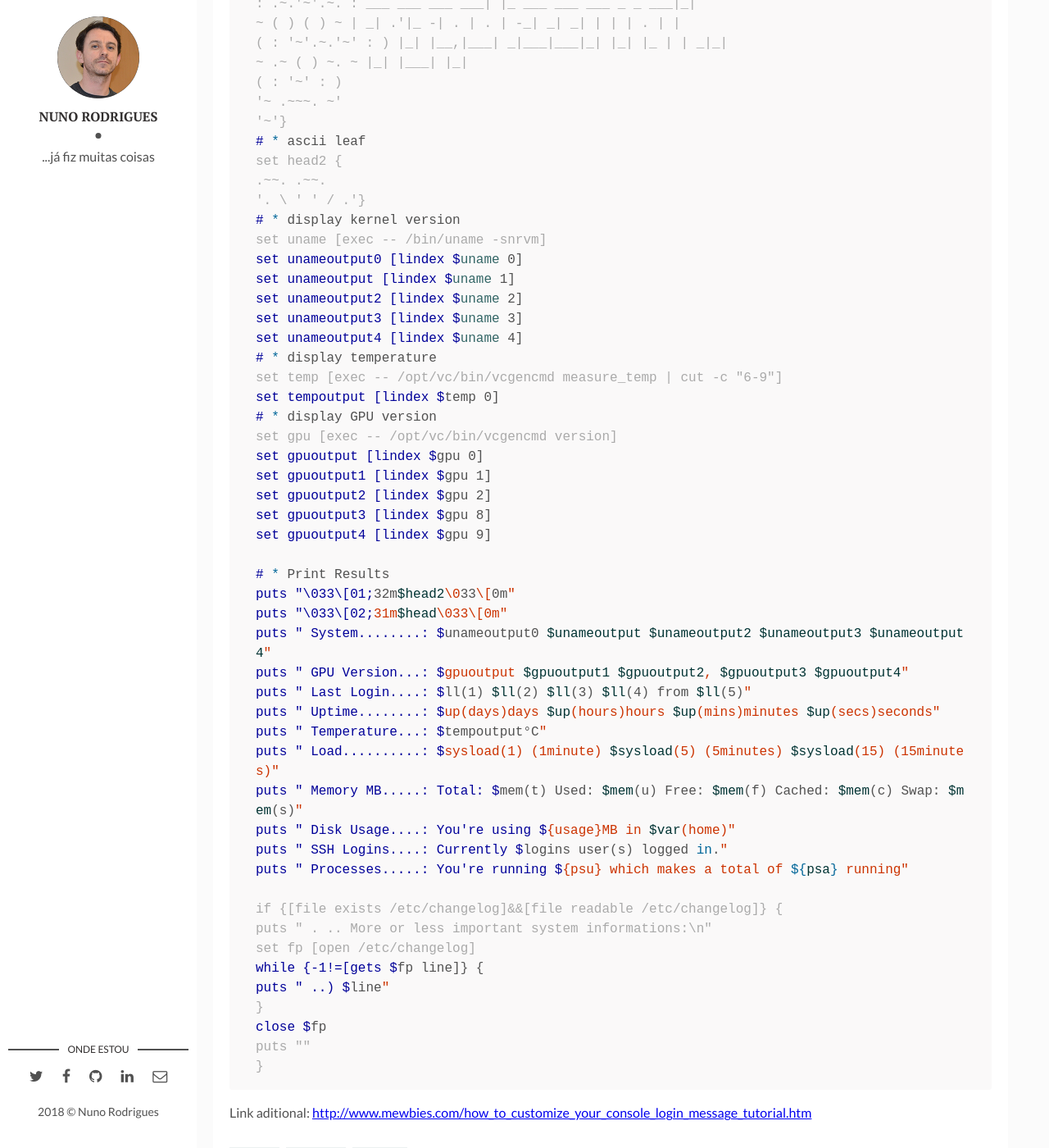
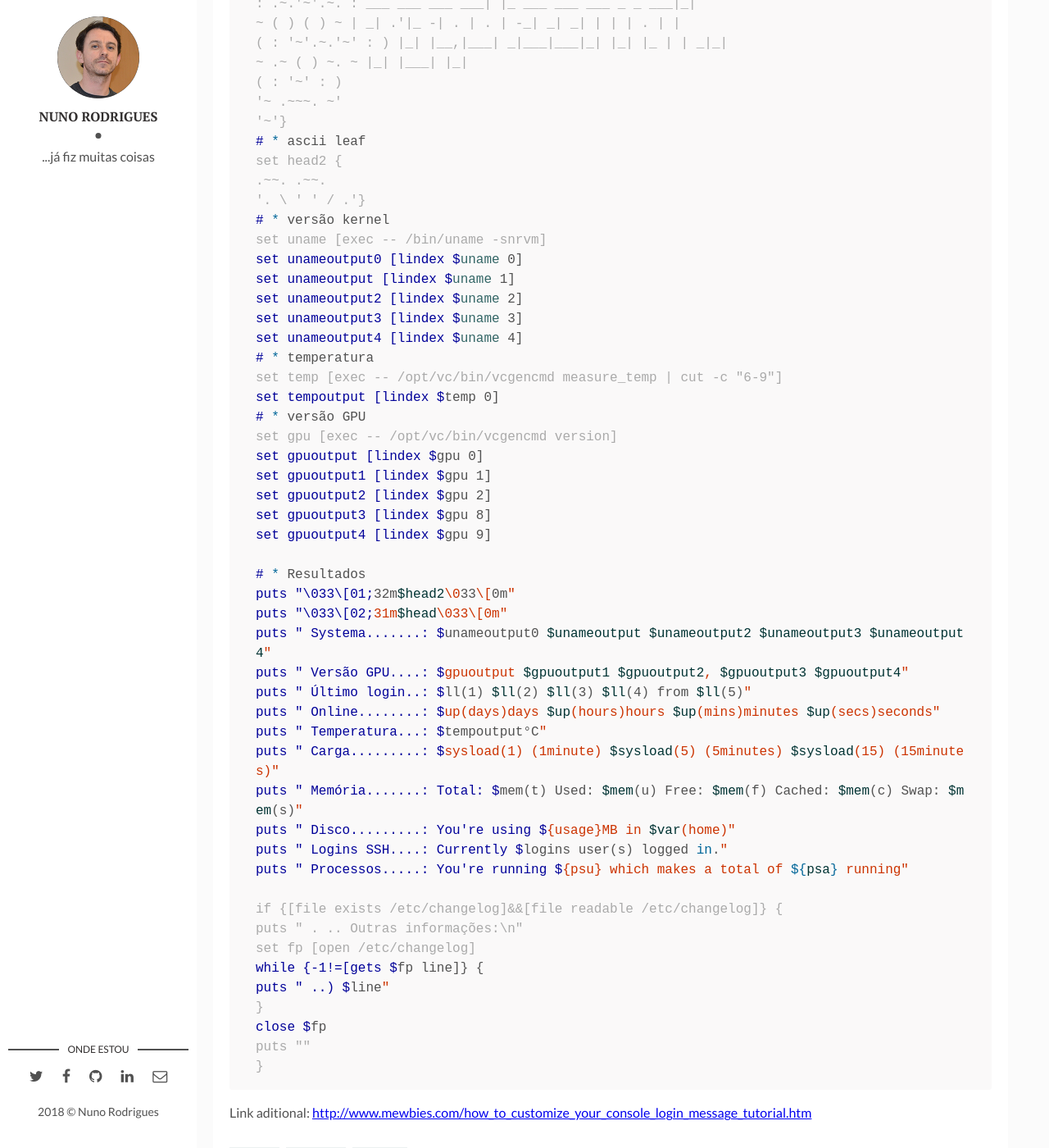
Before and after one commit to nunogand/teste_web, a Jekyll site: the page built from _posts/2018-06-18-MOTD.md, in a window 1280 px wide and 1400 px high, scrolled down 2095 px. Shown: the whole window at 82% size. Built offline with Jekyll 4.4.1, drawn with Linux system fonts in a browser that asks for light colours; some of the changed text lies outside the part shown.

Commit message:
Update 2018-06-18-MOTD.md

```diff
--- a/_posts/2018-06-18-MOTD.md
+++ b/_posts/2018-06-18-MOTD.md
@@ -1,7 +1,7 @@
 ---
 layout: post
-title: "Editar a MOTD (Message of the Day) no Raspberry Pi."
-description: "Editar a MOTD (Message of the Day) que surge aquando do login"
+title: Editar a MOTD (Message of the Day) no Raspberry Pi.
+description: Editar a MOTD (Message of the Day) que surge aquando do login
 categories: [Raspberry]
 tags: [Raspberry, MOTD]
 comments: false
@@ -21,18 +21,18 @@ sudo nano /etc/motd.tcl           # mudar  PrintLastLog para "no"
 #!/usr/bin/env tclsh
 # MOTD script
 
-# * Variables
+# * Variaveis
 set var(user) $env(USER)
 set var(path) $env(PWD)
 set var(home) $env(HOME)
 
-# * Check if we're somewhere in /home
+# * Verificar se estamos em /home
 #if {![string match -nocase "/home*" $var(path)]} {
 if {![string match -nocase "/home*" $var(path)] && ![string match -nocase "/usr/home*" $var(path)] } {
 return 0
 }
 
-# * Calculate last login
+# * Calcular último login
 set lastlog [exec -- lastlog -u $var(user)]
 set ll(1) [lindex $lastlog 7]
 set ll(2) [lindex $lastlog 8]
@@ -40,30 +40,30 @@ set ll(3) [lindex $lastlog 9]
 set ll(4) [lindex $lastlog 10]
 set ll(5) [lindex $lastlog 6]
 
-# * Calculate current system uptime
+# * Calcular tempo de sistema online actual
 set uptime [exec -- /usr/bin/cut -d. -f1 /proc/uptime]
 set up(days) [expr {$uptime/60/60/24}]
 set up(hours) [expr {$uptime/60/60%24}]
 set up(mins) [expr {$uptime/60%60}]
 set up(secs) [expr {$uptime%60}]
 
-# * Calculate usage of home directory
+# * Calcular utilização de home
 set usage [lindex [exec -- /usr/bin/du -ms $var(home)] 0]
 
-# * Calculate SSH logins:
+# * Calcular logins SSH:
 set logins [lindex [exec -- who -q | cut -c "9-11"] 0]
 
-# * Calculate processes
+# * Calcular processos
 set psu [lindex [exec -- ps U $var(user) h | wc -l] 0]
 set psa [lindex [exec -- ps -A h | wc -l] 0]
 
-# * Calculate current system load
+# * Calcular carga do sistema
 set loadavg [exec -- /bin/cat /proc/loadavg]
 set sysload(1) [lindex $loadavg 0]
 set sysload(5) [lindex $loadavg 1]
 set sysload(15) [lindex $loadavg 2]
 
-# * Calculate Memory
+# * Calcular Memoria
 set memory [exec -- free -m]
 set mem(t) [lindex $memory 7]
 set mem(u) [lindex $memory 8]
@@ -84,17 +84,17 @@ set head { .~ .~~~..~. _ _
 set head2 {
 .~~. .~~.
 '. \ ' ' / .'}
-# * display kernel version
+# * versão kernel
 set uname [exec -- /bin/uname -snrvm]
 set unameoutput0 [lindex $uname 0]
 set unameoutput [lindex $uname 1]
 set unameoutput2 [lindex $uname 2]
 set unameoutput3 [lindex $uname 3]
 set unameoutput4 [lindex $uname 4]
-# * display temperature
+# * temperatura
 set temp [exec -- /opt/vc/bin/vcgencmd measure_temp | cut -c "6-9"]
 set tempoutput [lindex $temp 0]
-# * display GPU version
+# * versão GPU
 set gpu [exec -- /opt/vc/bin/vcgencmd version]
 set gpuoutput [lindex $gpu 0]
 set gpuoutput1 [lindex $gpu 1]
@@ -102,22 +102,22 @@ set gpuoutput2 [lindex $gpu 2]
 set gpuoutput3 [lindex $gpu 8]
 set gpuoutput4 [lindex $gpu 9]
 
-# * Print Results
+# * Resultados
 puts "\033\[01;32m$head2\033\[0m"
 puts "\033\[02;31m$head\033\[0m"
-puts " System........: $unameoutput0 $unameoutput $unameoutput2 $unameoutput3 $unameoutput4"
-puts " GPU Version...: $gpuoutput $gpuoutput1 $gpuoutput2, $gpuoutput3 $gpuoutput4"
-puts " Last Login....: $ll(1) $ll(2) $ll(3) $ll(4) from $ll(5)"
-puts " Uptime........: $up(days)days $up(hours)hours $up(mins)minutes $up(secs)seconds"
-puts " Temperature...: $tempoutput°C"
-puts " Load..........: $sysload(1) (1minute) $sysload(5) (5minutes) $sysload(15) (15minutes)"
-puts " Memory MB.....: Total: $mem(t) Used: $mem(u) Free: $mem(f) Cached: $mem(c) Swap: $mem(s)"
-puts " Disk Usage....: You're using ${usage}MB in $var(home)"
-puts " SSH Logins....: Currently $logins user(s) logged in."
-puts " Processes.....: You're running ${psu} which makes a total of ${psa} running"
+puts " Systema.......: $unameoutput0 $unameoutput $unameoutput2 $unameoutput3 $unameoutput4"
+puts " Versão GPU....: $gpuoutput $gpuoutput1 $gpuoutput2, $gpuoutput3 $gpuoutput4"
+puts " Último login..: $ll(1) $ll(2) $ll(3) $ll(4) from $ll(5)"
+puts " Online........: $up(days)days $up(hours)hours $up(mins)minutes $up(secs)seconds"
+puts " Temperatura...: $tempoutput°C"
+puts " Carga.........: $sysload(1) (1minute) $sysload(5) (5minutes) $sysload(15) (15minutes)"
+puts " Memória.......: Total: $mem(t) Used: $mem(u) Free: $mem(f) Cached: $mem(c) Swap: $mem(s)"
+puts " Disco.........: You're using ${usage}MB in $var(home)"
+puts " Logins SSH....: Currently $logins user(s) logged in."
+puts " Processos.....: You're running ${psu} which makes a total of ${psa} running"
 
 if {[file exists /etc/changelog]&&[file readable /etc/changelog]} {
-puts " . .. More or less important system informations:\n"
+puts " . .. Outras informações:\n"
 set fp [open /etc/changelog]
 while {-1!=[gets $fp line]} {
 puts " ..) $line"
```
